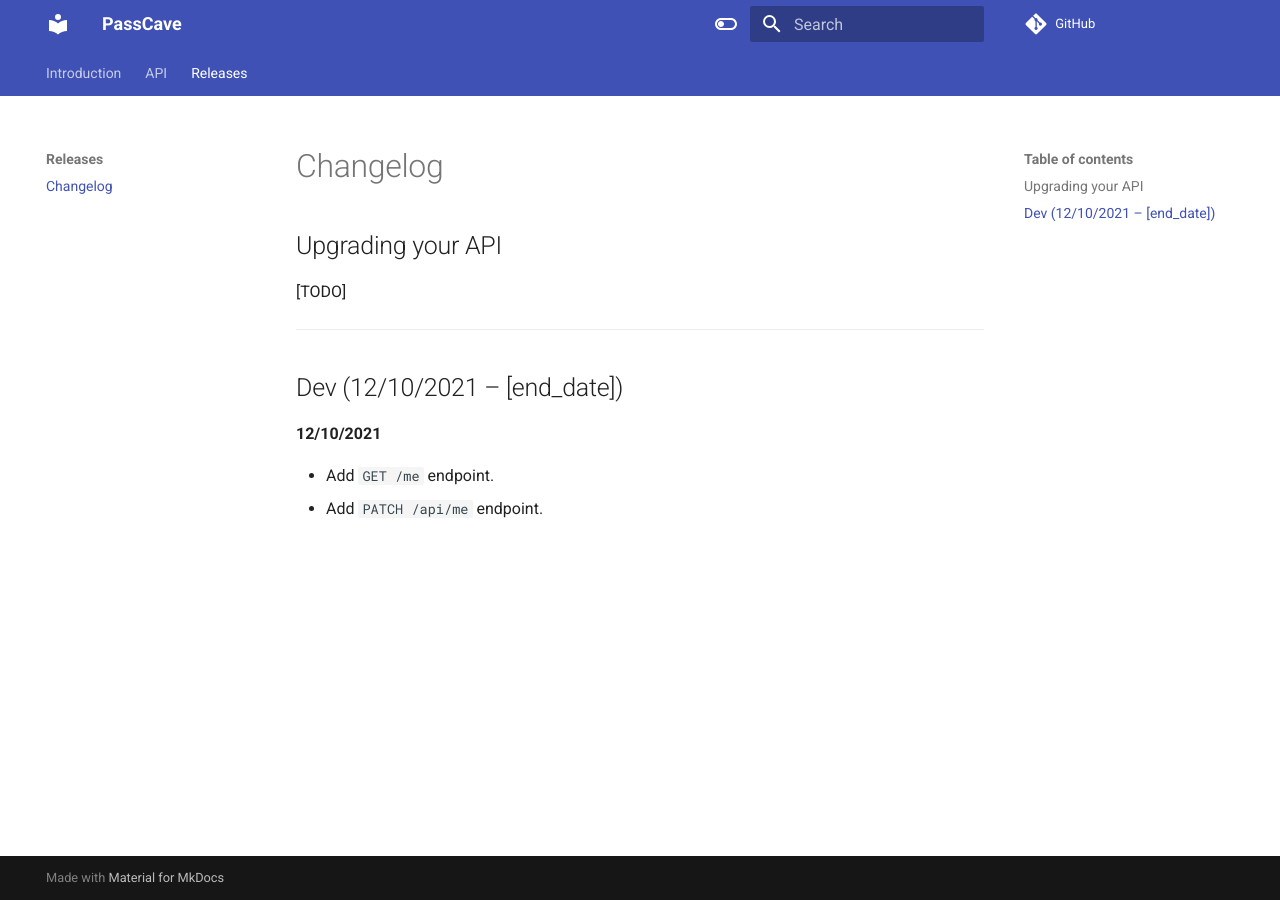
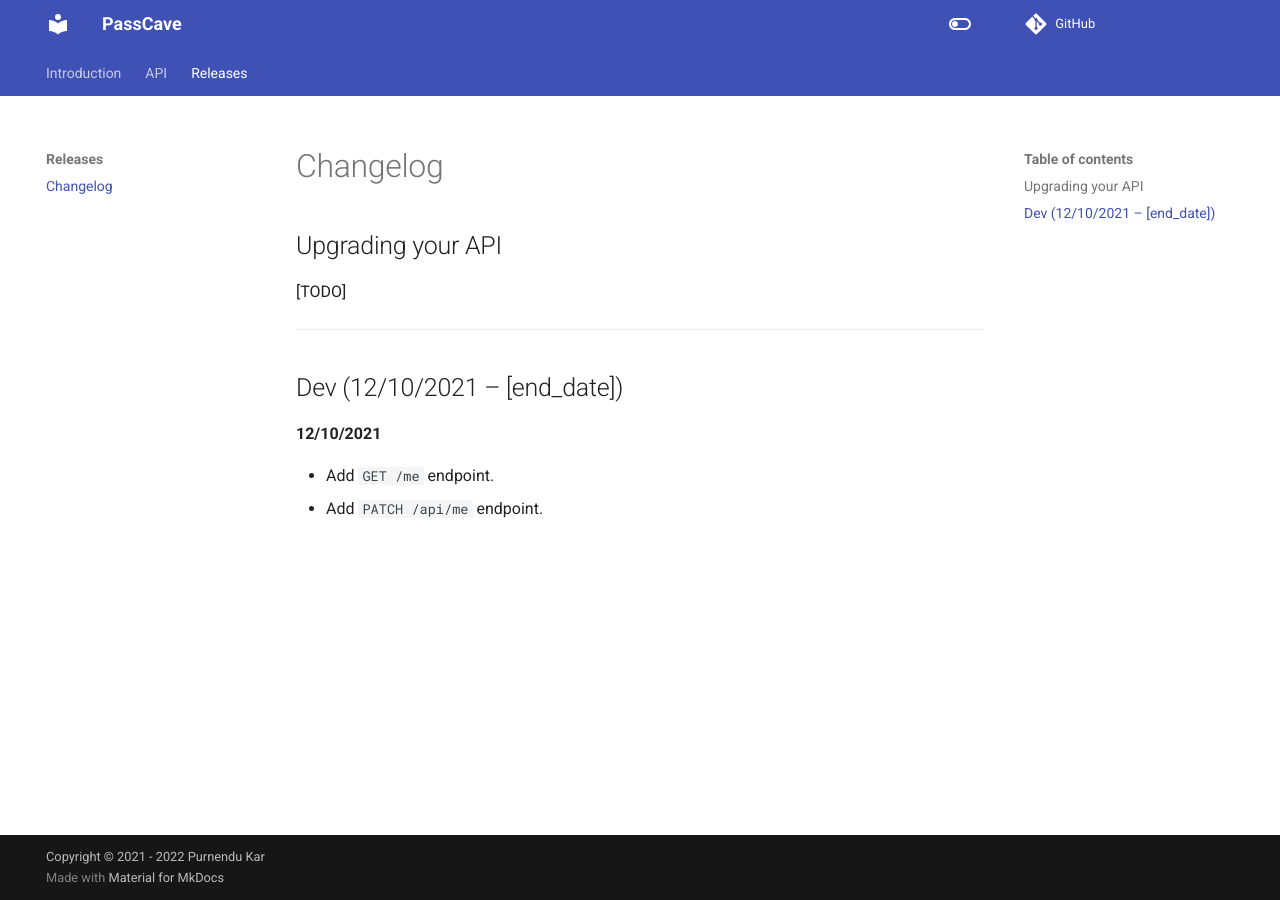
Before and after one commit to purnendukar/PassCave-backend, an MkDocs documentation site: the page built from docs/releases.md, in a window 1280 px wide. Built offline with MkDocs 1.6.1 and Material for MkDocs 9.7.7, drawn with Linux system fonts in a browser that asks for light colours; comment, search, counter and statistics services are not loaded.

Commit message:
chore: plugin and copyright

```diff
--- a/mkdocs.yml
+++ b/mkdocs.yml
@@ -34,11 +34,11 @@
         name: Switch to light mode
 
 
-# plugins:
-#   - git-revision-date-localized
+plugins:
+  - git-revision-date-localized
 
 
-copyright: ''
+copyright: 'Copyright © 2021 - 2022 Purnendu Kar'
 
 # directory to output HTML build
 site_dir: _docs_html
--- a/requirements.txt
+++ b/requirements.txt
@@ -9,3 +9,4 @@
 pymdown-extensions==9.0
 mkdocs-material==7.3.6
 markdown-include==0.6.0
+mkdocs-git-revision-date-localized-plugin==0.10.1
```
